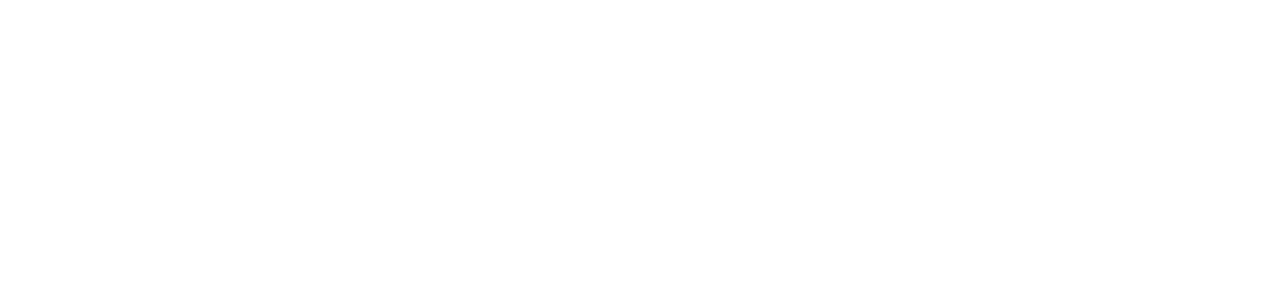
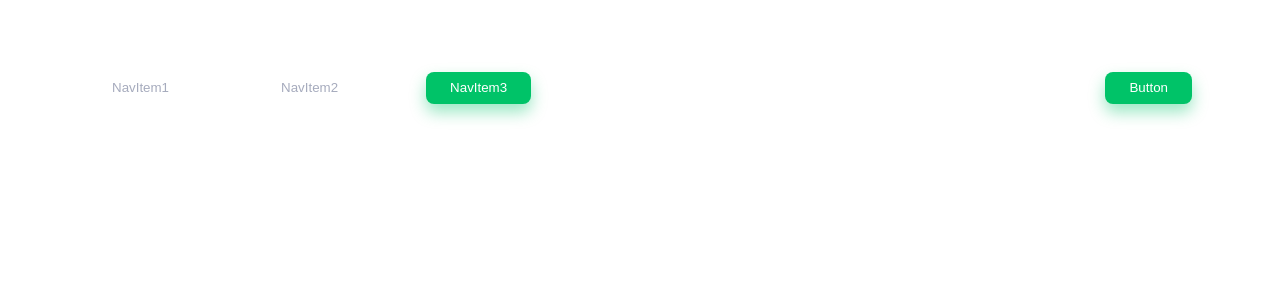
Before and after one commit to StroginA/tesonero-test, a Vue app: page / in a window 1280 px wide. Shown: the top 300 px of the page. Built offline with nearby package versions, Linux system fonts and the light colour scheme.

Commit message:
styled buttons

```diff
--- a/package.json
+++ b/package.json
@@ -7,6 +7,8 @@
     "preview": "vite preview --port 4173"
   },
   "dependencies": {
+    "normalize.css": "^8.0.1",
+    "sass": "^1.55.0",
     "vue": "^3.2.38"
   },
   "devDependencies": {
--- a/src/App.vue
+++ b/src/App.vue
@@ -1,10 +1,10 @@
 <script setup>
+import Nav from './components/Nav.vue';
 </script>
 
 <template>
   <header>
-    <div class="wrapper">
-    </div>
+    <Nav />
   </header>
 
   <main>
@@ -12,30 +12,4 @@
 </template>
 
 <style scoped>
-header {
-  line-height: 1.5;
-}
-
-.logo {
-  display: block;
-  margin: 0 auto 2rem;
-}
-
-@media (min-width: 1024px) {
-  header {
-    display: flex;
-    place-items: center;
-    padding-right: calc(var(--section-gap) / 2);
-  }
-
-  .logo {
-    margin: 0 2rem 0 0;
-  }
-
-  header .wrapper {
-    display: flex;
-    place-items: flex-start;
-    flex-wrap: wrap;
-  }
-}
 </style>
--- /dev/null
+++ b/src/assets/_vars.scss
@@ -0,0 +1,13 @@
+// project vars
+$white-1: #FFFFFF;
+$white-2: #F8FBFF;
+$white-3: #F5F5F5;
+
+$text: #2E3A59;
+$grey-1: #E7EBF0;
+$grey-2: #A6ABBD;
+
+$highlight: #00C368;
+$highlight-shadow: rgba($highlight, 0.4);
+
+$gold: #FFD058;
--- a/src/assets/base.css
+++ /dev/null
@@ -1,74 +0,0 @@
-/* color palette from <https://github.com/vuejs/theme> */
-:root {
-  --vt-c-white: #ffffff;
-  --vt-c-white-soft: #f8f8f8;
-  --vt-c-white-mute: #f2f2f2;
-
-  --vt-c-black: #181818;
-  --vt-c-black-soft: #222222;
-  --vt-c-black-mute: #282828;
-
-  --vt-c-indigo: #2c3e50;
-
-  --vt-c-divider-light-1: rgba(60, 60, 60, 0.29);
-  --vt-c-divider-light-2: rgba(60, 60, 60, 0.12);
-  --vt-c-divider-dark-1: rgba(84, 84, 84, 0.65);
-  --vt-c-divider-dark-2: rgba(84, 84, 84, 0.48);
-
-  --vt-c-text-light-1: var(--vt-c-indigo);
-  --vt-c-text-light-2: rgba(60, 60, 60, 0.66);
-  --vt-c-text-dark-1: var(--vt-c-white);
-  --vt-c-text-dark-2: rgba(235, 235, 235, 0.64);
-}
-
-/* semantic color variables for this project */
-:root {
-  --color-background: var(--vt-c-white);
-  --color-background-soft: var(--vt-c-white-soft);
-  --color-background-mute: var(--vt-c-white-mute);
-
-  --color-border: var(--vt-c-divider-light-2);
-  --color-border-hover: var(--vt-c-divider-light-1);
-
-  --color-heading: var(--vt-c-text-light-1);
-  --color-text: var(--vt-c-text-light-1);
-
-  --section-gap: 160px;
-}
-
-@media (prefers-color-scheme: dark) {
-  :root {
-    --color-background: var(--vt-c-black);
-    --color-background-soft: var(--vt-c-black-soft);
-    --color-background-mute: var(--vt-c-black-mute);
-
-    --color-border: var(--vt-c-divider-dark-2);
-    --color-border-hover: var(--vt-c-divider-dark-1);
-
-    --color-heading: var(--vt-c-text-dark-1);
-    --color-text: var(--vt-c-text-dark-2);
-  }
-}
-
-*,
-*::before,
-*::after {
-  box-sizing: border-box;
-  margin: 0;
-  position: relative;
-  font-weight: normal;
-}
-
-body {
-  min-height: 100vh;
-  color: var(--color-text);
-  background: var(--color-background);
-  transition: color 0.5s, background-color 0.5s;
-  line-height: 1.6;
-  font-family: Inter, -apple-system, BlinkMacSystemFont, 'Segoe UI', Roboto, Oxygen, Ubuntu,
-    Cantarell, 'Fira Sans', 'Droid Sans', 'Helvetica Neue', sans-serif;
-  font-size: 15px;
-  text-rendering: optimizeLegibility;
-  -webkit-font-smoothing: antialiased;
-  -moz-osx-font-smoothing: grayscale;
-}
--- /dev/null
+++ b/src/assets/base.scss
@@ -0,0 +1,13 @@
+@import "./vars";
+
+html {
+  min-height: 100vh;
+  font-family: Roboto, 'Segoe UI', sans-serif;
+  color: $text;
+  background-color: $white-1;
+  font-size: 16px;
+  line-height: 1.5;
+  text-rendering: optimizeLegibility;
+  -webkit-font-smoothing: antialiased;
+  -moz-osx-font-smoothing: grayscale;
+}
--- a/src/assets/main.css
+++ /dev/null
@@ -1,35 +0,0 @@
-@import "./base.css";
-
-#app {
-  max-width: 1280px;
-  margin: 0 auto;
-  padding: 2rem;
-
-  font-weight: normal;
-}
-
-a,
-.green {
-  text-decoration: none;
-  color: hsla(160, 100%, 37%, 1);
-  transition: 0.4s;
-}
-
-@media (hover: hover) {
-  a:hover {
-    background-color: hsla(160, 100%, 37%, 0.2);
-  }
-}
-
-@media (min-width: 1024px) {
-  body {
-    display: flex;
-    place-items: center;
-  }
-
-  #app {
-    display: grid;
-    grid-template-columns: 1fr 1fr;
-    padding: 0 2rem;
-  }
-}
--- /dev/null
+++ b/src/assets/main.scss
@@ -0,0 +1,14 @@
+// @import "/node_modules/normalize.css/normalize.css";
+// commented out to add normalizations as needed later
+@import "./vars";
+@import "./base.scss";
+
+.h1 {
+    font-weight: 700;
+    font-size: 2.5rem;
+}
+
+.h2 {
+    font-weight: 700;
+    font-size: 1.5rem;
+}
--- /dev/null
+++ b/src/components/Nav.vue
@@ -0,0 +1,40 @@
+<script setup>
+import SpanButton from './SpanButton.vue';
+
+</script>
+
+<template>
+    <nav class="nav">
+        <div class="nav__items">
+            <SpanButton class="nav__item">NavItem1</SpanButton>
+            <SpanButton class="nav__item">NavItem2</SpanButton>
+            <SpanButton isActive class="nav__item">NavItem3</SpanButton>
+        </div>
+        <div class="nav__items_end">
+            <SpanButton isActive class="nav__item">Button</SpanButton>
+        </div>
+    </nav>
+</template>
+
+<style scoped lang="scss">
+.nav {
+    height: 10rem;
+    padding: 0 5rem;
+    display: flex;
+    justify-content: start;
+    align-items: center;
+
+    &__items {
+        &_end {
+            margin-left: auto;
+        }
+    }
+
+    &__item {
+        margin-right: 4rem;
+        &:last-child {
+            margin: 0;
+        }
+    }
+}
+</style>
--- /dev/null
+++ b/src/components/SpanButton.vue
@@ -0,0 +1,44 @@
+<script>
+    export default {
+        props: {
+            isActive: Boolean
+        }
+    }
+</script>
+
+<template>
+    <button class="button" :class="{ 'button_active' : isActive }">
+        <span class="button__text">
+            <slot></slot>
+        </span>
+    </button>
+</template>
+
+<style scoped lang="scss">
+    @import "../assets/vars";
+    .button {
+    border: 0;
+    background-color: transparent;
+    color: $grey-2;
+    padding: 0.25rem 1.5rem;
+    border-radius: 0.5rem;
+    &:hover {
+        background-color: $grey-1;
+        cursor: pointer;
+    }
+
+    &_active {
+        &:hover {
+            background-color: $highlight;
+            filter: brightness(0.9);
+        }
+        background-color: $highlight;
+        color: $white-1;
+        box-shadow: 0 0.5rem 1rem $highlight-shadow;
+    }
+
+    &__text {
+        line-height: 1.5rem;
+    }
+}
+</style>
--- a/src/main.js
+++ b/src/main.js
@@ -1,6 +1,6 @@
 import { createApp } from 'vue'
 import App from './App.vue'
 
-import './assets/main.css'
+import './assets/main.scss'
 
 createApp(App).mount('#app')
```
Also changed, not shown: src/components/LandingPage.vue (added), 1 other file (tests, documents, lock files or other folders).
